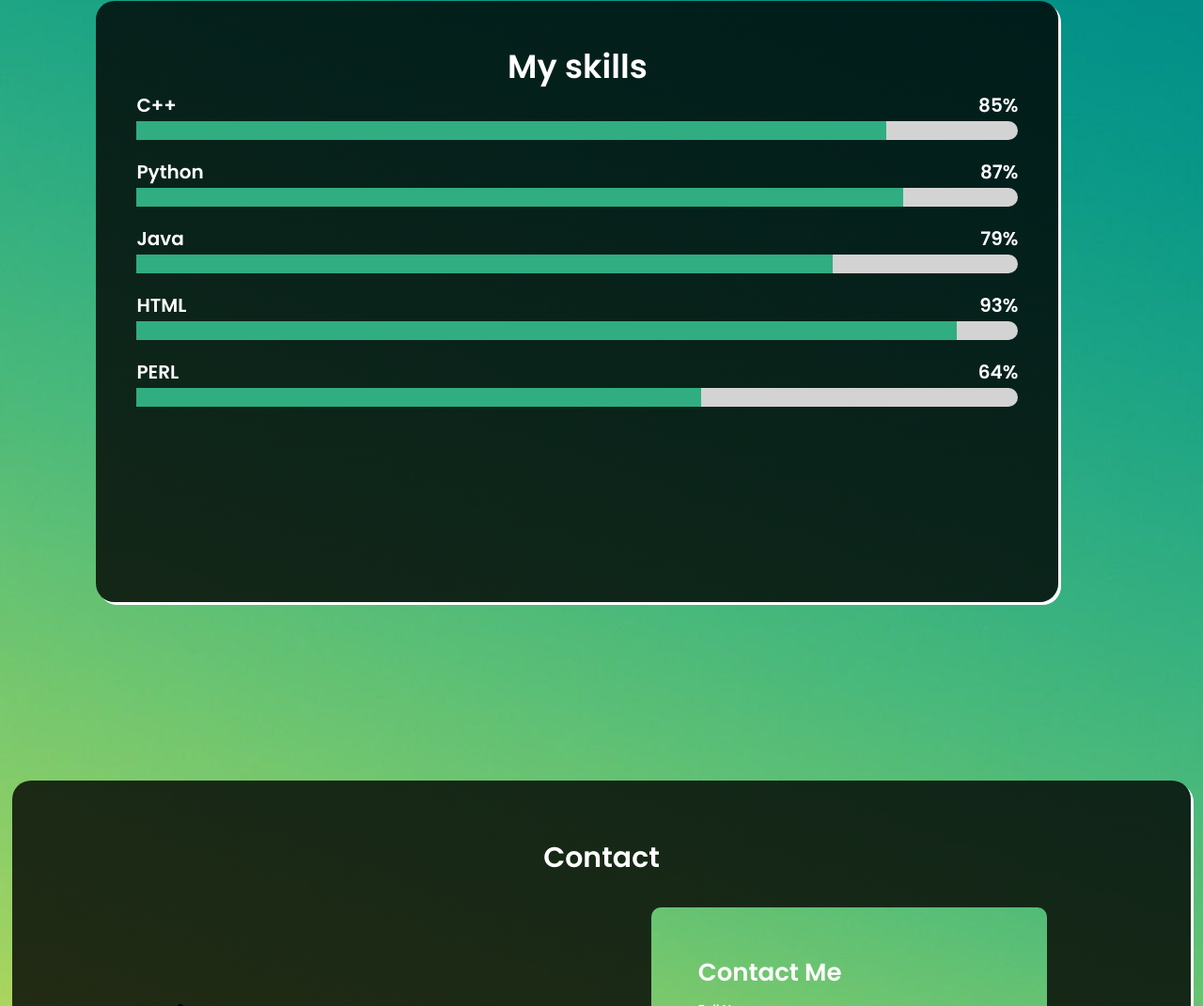
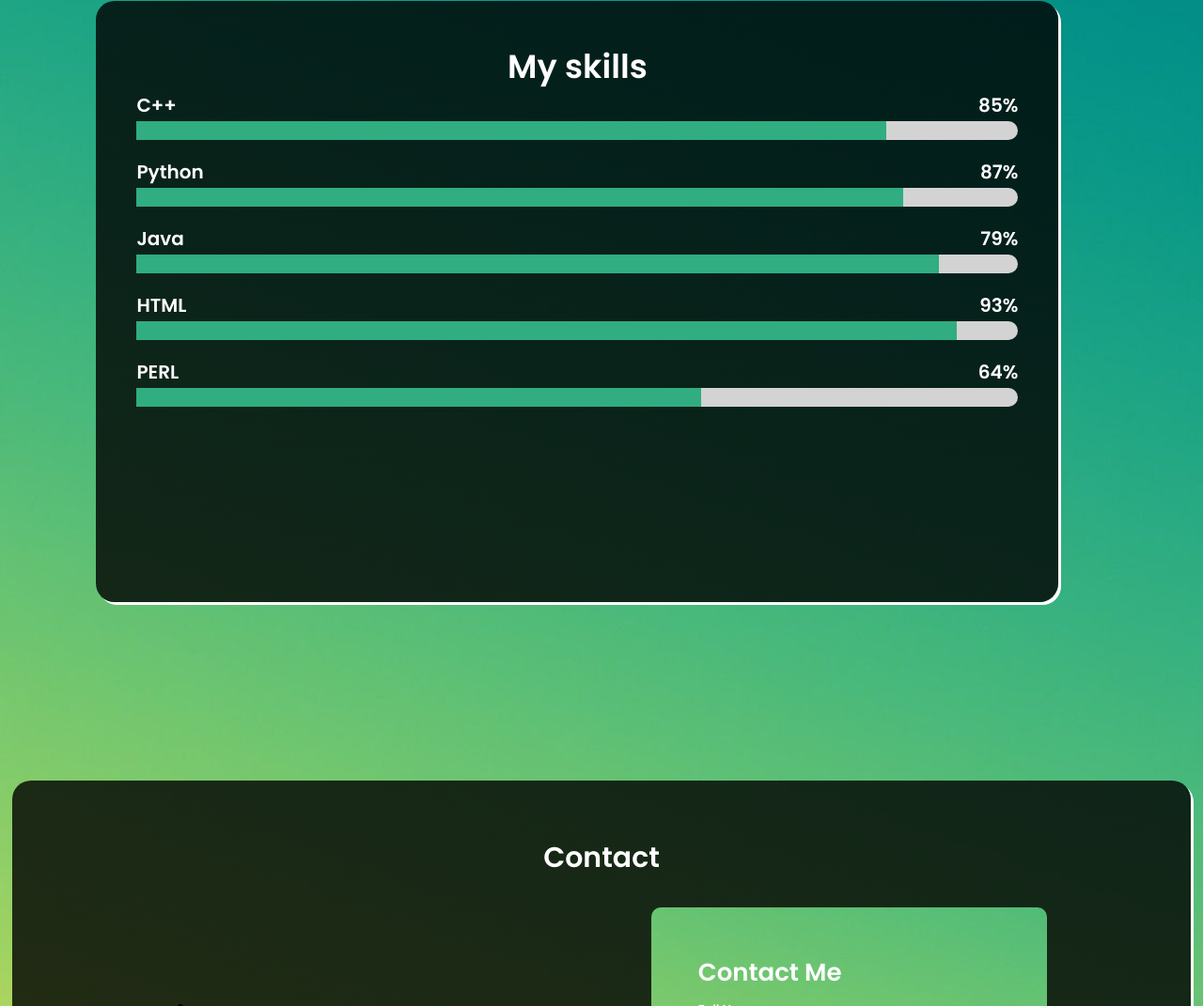
Before and after one commit to aman-abeb/Web-portofolio-, a plain HTML site: page index.html in a window 1280 px wide. Shown: the part 1697-2768 px from the top of the page at 94% size. Drawn offline with Linux system fonts and the light colour scheme.

Commit message:
Update style.css

```diff
--- a/style.css
+++ b/style.css
@@ -326,7 +326,7 @@ header ul li a.active{
     width: 87%;
 }
 .skills-content .right .java::before{
-    width: 79%;
+    width: 91%;
 }
 .skills-content .right .html::before{
     width: 93%;
```
